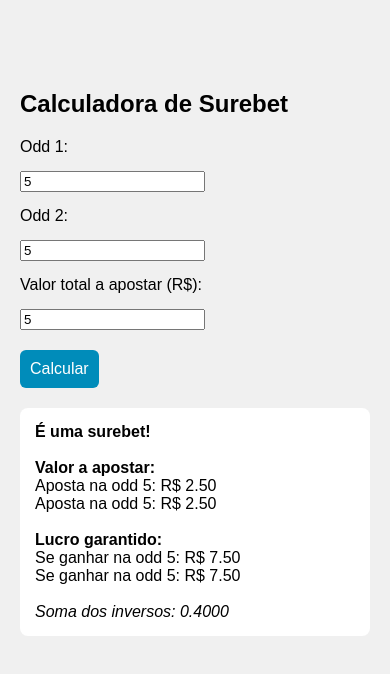
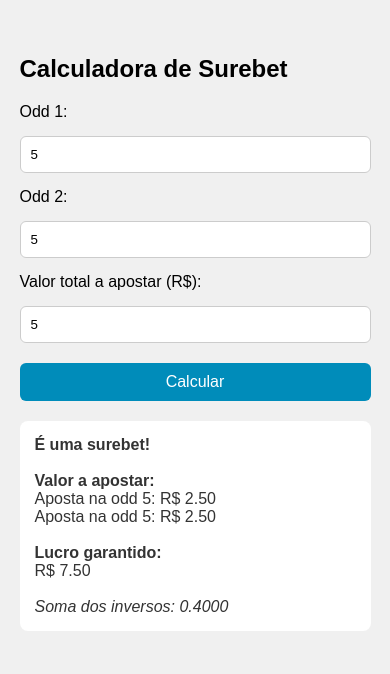
Before and after one commit to EliasMoreiraDev/project-sure, a plain HTML site: page calculadora/index.html in a window 390 px wide. Both pictures are taken after typing "5", "5", "5" into the empty fields and a click on the button "Calcular". Drawn offline with Linux system fonts and the light colour scheme.

Commit message:
Update index.html

```diff
--- a/calculadora/index.html
+++ b/calculadora/index.html
@@ -2,20 +2,43 @@
 <html lang="pt-BR">
 <head>
     <meta charset="UTF-8">
+    <meta name="viewport" content="width=device-width, initial-scale=1.0">
     <title>Calculadora de Surebet</title>
     <style>
         body {
             font-family: Arial, sans-serif;
-      max-width: 500px;
+            max-width: 70%;
             margin: 50px auto;
             padding: 20px;
             border-radius: 10px;
             background-color: #f0f0f0;
+            display: flex;
+            flex-direction: column;
+            align-items: center;
         }
+
+        h2 {
+            margin-bottom: 20px;
+        }
+
+        .container {
+            width: 100%;
+            max-width: 500px;
+        }
+
         label, input {
             display: block;
             margin-top: 15px;
+            width: 100%;
+            box-sizing: border-box;
         }
+
+        input {
+            padding: 10px;
+            border: 1px solid #ccc;
+            border-radius: 6px;
+        }
+
         button {
             margin-top: 20px;
             padding: 10px;
@@ -25,16 +48,30 @@
             font-size: 16px;
             cursor: pointer;
             border-radius: 6px;
+            width: 100%;
         }
+
         .result {
             margin-top: 20px;
             background: #fff;
             padding: 15px;
             border-radius: 8px;
+            width: 100%;
+            box-sizing: border-box;
+        }
+
+        /* Media query para telas menores (smartphones) */
+        @media (max-width: 600px) {
+            body {
+                max-width: 90%;
+                margin: 20px auto;
+                padding: 15px;
+            }
         }
     </style>
 </head>
 <body>
+    <div class="container">
         <h2>Calculadora de Surebet</h2>
 
         <label for="odd1">Odd 1:</label>
@@ -49,6 +86,7 @@
         <button onclick="calcularSurebet()">Calcular</button>
 
         <div class="result" id="resultado"></div>
+    </div>
 
     <script>
         function calcularSurebet() {
@@ -57,7 +95,7 @@
             const total = parseFloat(document.getElementById('total').value);
 
             if (!odd1 || !odd2 || !total) {
-        alert('Preencha todos os campos corretamente.');
+                document.getElementById('resultado').innerHTML = "<p style='color: red;'>Por favor, preencha todos os campos.</p>";
                 return;
             }
 
@@ -65,30 +103,31 @@
             const inv2 = 1 / odd2;
             const soma = inv1 + inv2;
 
+            const resultadoDiv = document.getElementById('resultado');
+
             if (soma >= 1) {
-        document.getElementById('resultado').innerHTML = "<strong>Não é uma surebet.</strong><br>Soma dos inversos: ${soma.toFixed(4)} (≥ 1)";
-        return;
-      }
-
+                resultadoDiv.innerHTML = `<strong>Não é uma surebet.</strong><br>Soma dos inversos: ${soma.toFixed(4)} (≥ 1)`;
+                resultadoDiv.style.color = '#d9534f'; /* Vermelho para "não é surebet" */
+            } else {
                 const aposta1 = (inv1 / soma) * total;
                 const aposta2 = (inv2 / soma) * total;
 
                 const ganho1 = aposta1 * odd1;
                 const ganho2 = aposta2 * odd2;
 
-      const lucro1 = ganho1 - total;
-      const lucro2 = ganho2 - total;
+                const lucro = ganho1 - total; /* O lucro será o mesmo para ambas as odds */
 
-      document.getElementById('resultado').innerHTML = `
+                resultadoDiv.innerHTML = `
                     <strong>É uma surebet!</strong><br>
                     <br><strong>Valor a apostar:</strong><br>
                     Aposta na odd ${odd1}: R$ ${aposta1.toFixed(2)}<br>
                     Aposta na odd ${odd2}: R$ ${aposta2.toFixed(2)}<br>
                     <br><strong>Lucro garantido:</strong><br>
-        Se ganhar na odd ${odd1}: R$ ${lucro1.toFixed(2)}<br>
-        Se ganhar na odd ${odd2}: R$ ${lucro2.toFixed(2)}<br>
+                    R$ ${lucro.toFixed(2)}<br>
                     <br><em>Soma dos inversos: ${soma.toFixed(4)}</em>
                 `;
+                resultadoDiv.style.color = '#333';
+            }
         }
     </script>
 </body>
```
Lines whose indentation alone changed are shown as unchanged.
